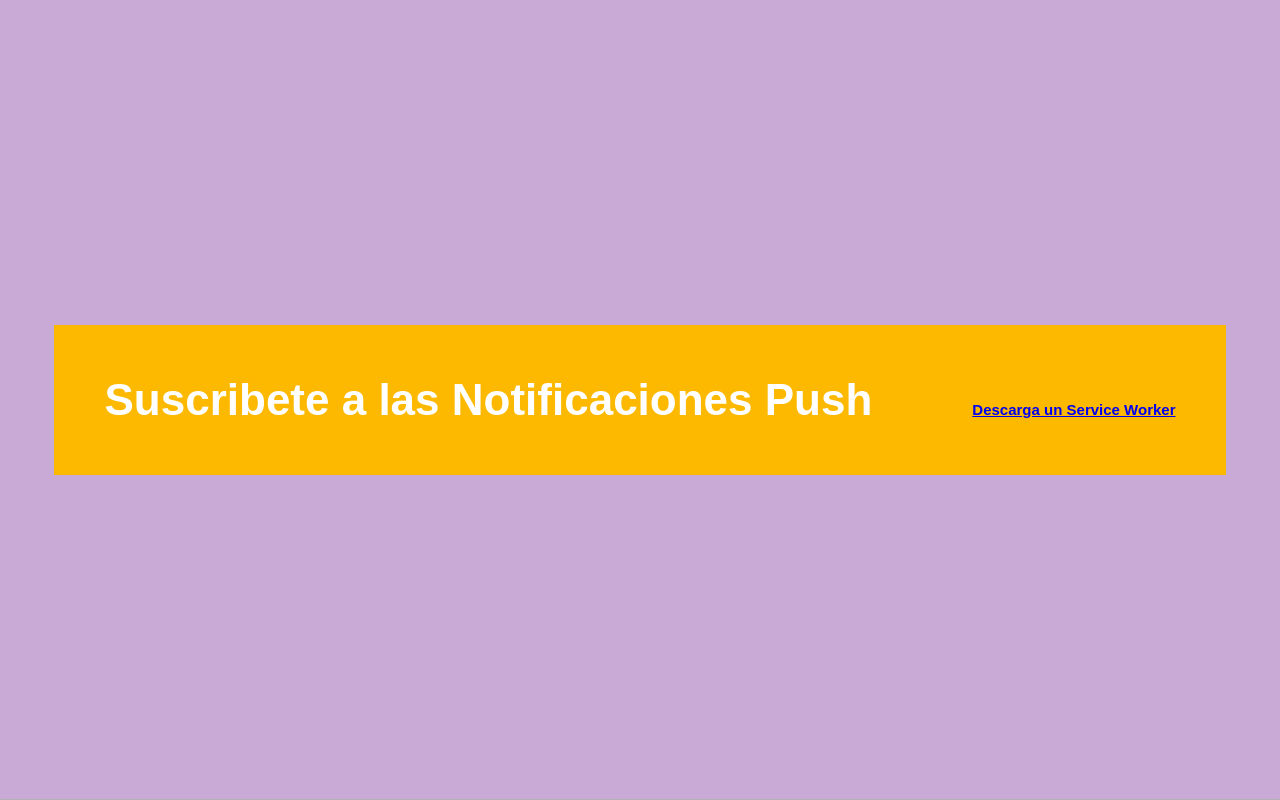
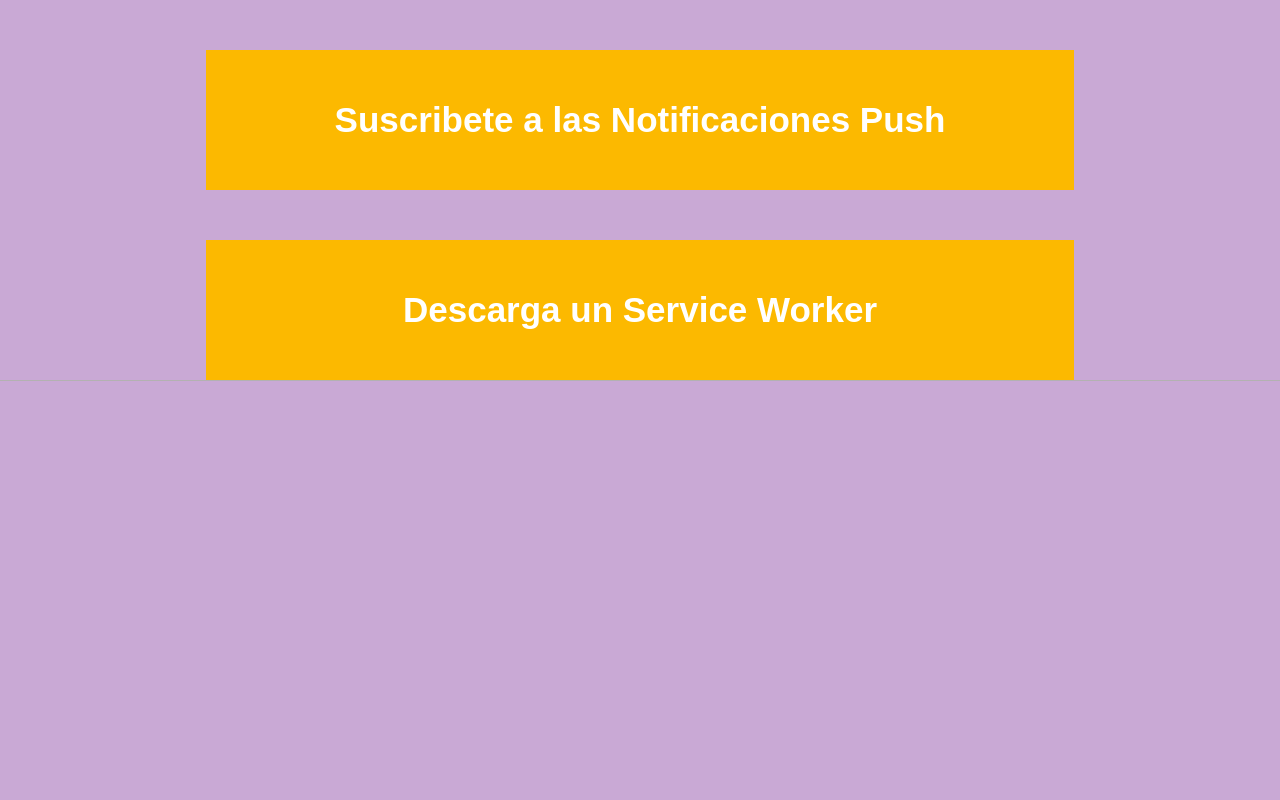
Before and after one commit to mcappato/push-notifications-web-test, a plain HTML site: page index.html in a window 1280 px wide. Drawn offline with Linux system fonts and the light colour scheme.

Commit message:
chore: styles to center >1 items

```diff
--- a/assets/css/styles.css
+++ b/assets/css/styles.css
@@ -2,12 +2,20 @@
   padding:0;
   margin:0;
   font-family: sans-serif;
+  color:black;
   font-size: 15px;
+}
+
+body {
+  background-color: #c9a9d5;
+}
+
+a {
+  text-decoration: none;
 }
 
 .flex-container {
   width: 100%;
-  height: 99.9vh;
   display: flex;
   flex-wrap: wrap;
   align-items: center;
@@ -17,13 +25,20 @@
 }
 
 .flex-item {
+  width: 60%;
+  padding: 50px;
+  margin: 50px 0 0 0;
   background-color: #fcb900;
-  padding:50px;
   text-align: center;
   line-height: center;
+
 }
 
-.flex-item h1 {
+.flex-item h1, .flex-item a {
   color:white;
-  font-size: 44px;
+  font-size: 35px;
 }
+
+.clickable {
+  cursor: pointer;
+}
```
